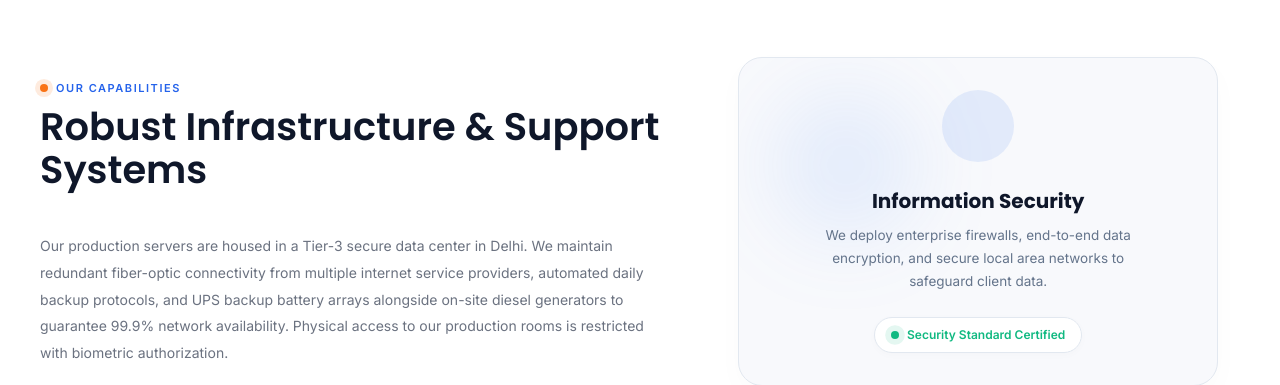
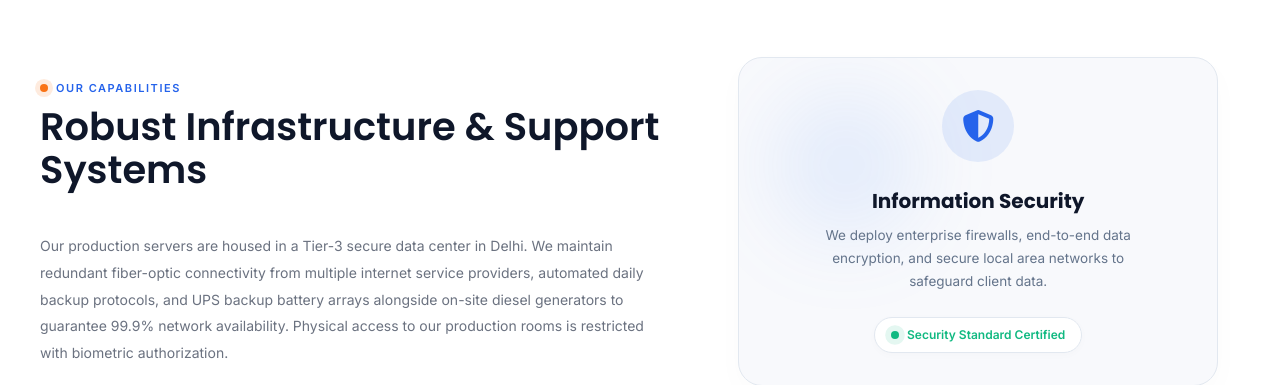
Before and after one commit to manishk-sharma/clevora, a PHP site: page /technology.php in a window 1280 px wide. Shown: the part 357-742 px from the top of the page. Run offline with PHP 8.4, Linux system fonts and the light colour scheme; data comes from the database, SQL or seed files in the repository; some libraries are stand-ins or nearby versions.

Commit message:
Fix: Add missing shield icon inside technology info security block

```diff
--- a/technology.php
+++ b/technology.php
@@ -32,7 +32,7 @@ $infrastructure = setting('tech_infrastructure', $pdo);
 
         <div style="position:relative; z-index:1; text-align:center;" class="space-y-6">
           <div style="width:72px; height:72px; border-radius:50%; background:rgba(37,99,235,0.1); display:flex; align-items:center; justify-content:center; margin:0 auto; color:#2563eb; font-size:32px;">
-
+            <i class="fa-solid fa-shield-halved"></i>
           </div>
           <h3 style="font-size:20px; font-weight:700; color:#0f172a; font-family:'Poppins', sans-serif; margin-bottom:8px;">Information Security</h3>
           <p style="font-size:13.5px; color:#64748b; line-height:1.7; margin:0 auto; max-width:340px;">
```
